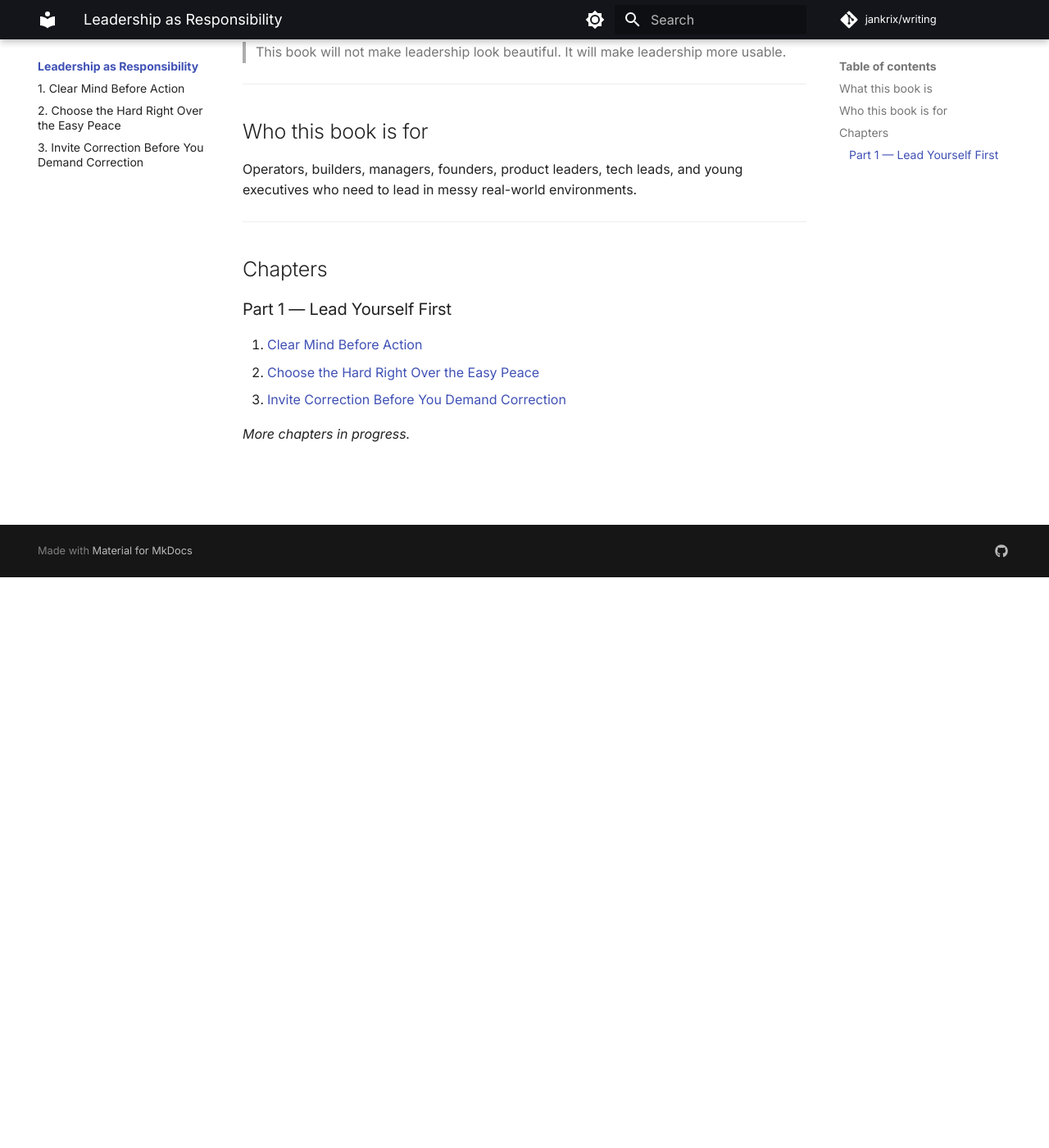
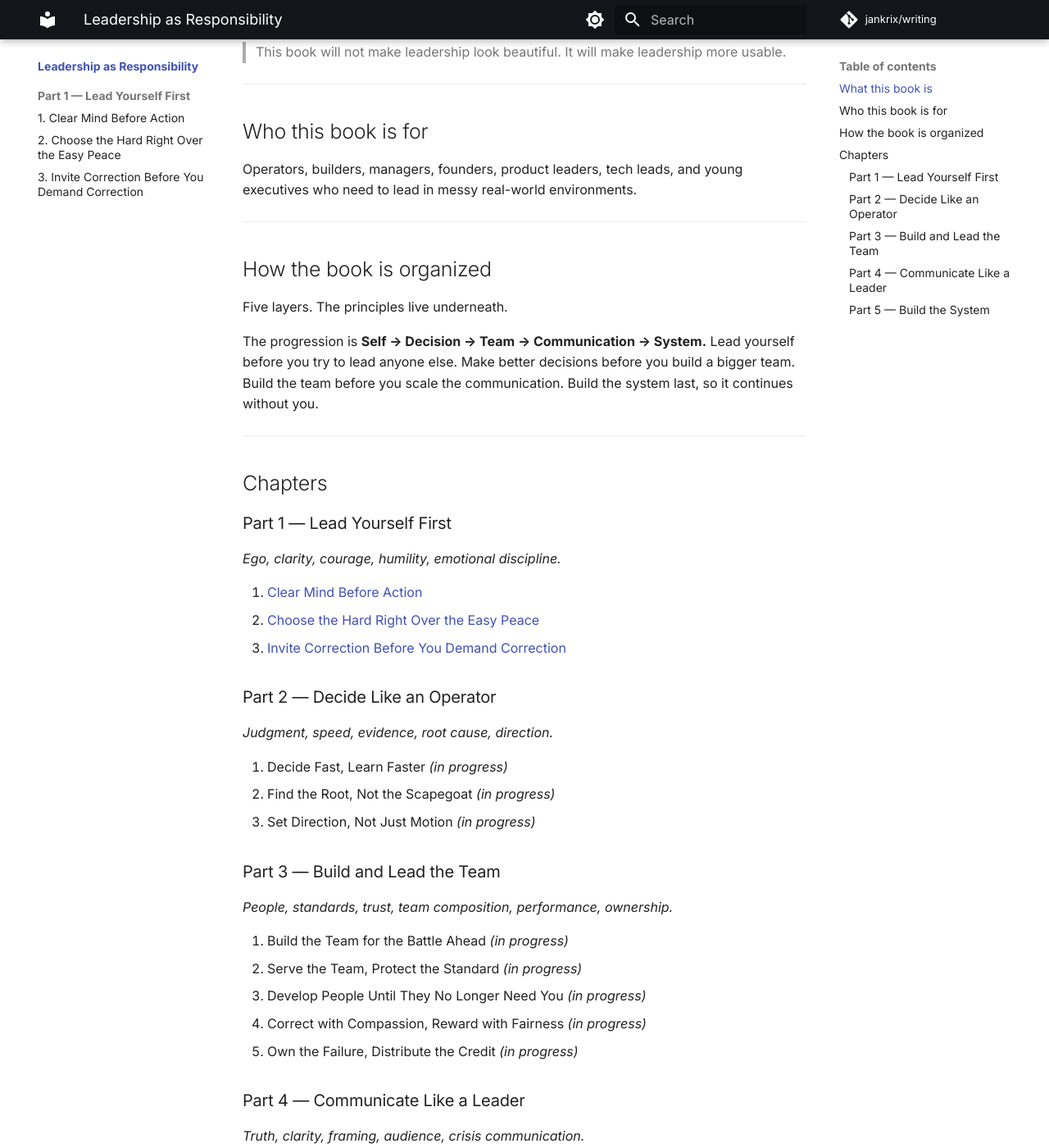
Before and after one commit to jankrix/writing, an MkDocs documentation site: the page built from docs/leadership-as-responsibility/index.md, in a window 1280 px wide and 1400 px high, scrolled down 696 px. Shown: the whole window at 82% size. Built offline with MkDocs 1.6.1 and Material for MkDocs 9.7.7, drawn with Linux system fonts in a browser that asks for light colours; comment, search, counter and statistics services are not loaded; some of the changed text lies outside the part shown.

Commit message:
Restructure TOC around 5-layer architecture
Headlines the book as five Parts (Self → Decision → Team → Communication →
System) with the 15 principles nested underneath. Future chapters mark as
"in progress" so the architecture is visible from day one. Sidebar nav
follows the same shape — Part 1 group with three chapters, more groups
as chapters arrive.

```diff
--- a/docs/leadership-as-responsibility/index.md
+++ b/docs/leadership-as-responsibility/index.md
@@ -26,12 +26,52 @@ Operators, builders, managers, founders, product leaders, tech leads, and young
 
 ---
 
+## How the book is organized
+
+Five layers. The principles live underneath.
+
+The progression is **Self → Decision → Team → Communication → System.** Lead yourself before you try to lead anyone else. Make better decisions before you build a bigger team. Build the team before you scale the communication. Build the system last, so it continues without you.
+
+---
+
 ## Chapters
 
 ### Part 1 — Lead Yourself First
+
+*Ego, clarity, courage, humility, emotional discipline.*
 
 1. [Clear Mind Before Action](01-clear-mind.md)
 2. [Choose the Hard Right Over the Easy Peace](02-hard-right.md)
 3. [Invite Correction Before You Demand Correction](03-invite-correction.md)
 
-*More chapters in progress.*
+### Part 2 — Decide Like an Operator
+
+*Judgment, speed, evidence, root cause, direction.*
+
+4. Decide Fast, Learn Faster *(in progress)*
+5. Find the Root, Not the Scapegoat *(in progress)*
+6. Set Direction, Not Just Motion *(in progress)*
+
+### Part 3 — Build and Lead the Team
+
+*People, standards, trust, team composition, performance, ownership.*
+
+7. Build the Team for the Battle Ahead *(in progress)*
+8. Serve the Team, Protect the Standard *(in progress)*
+9. Develop People Until They No Longer Need You *(in progress)*
+10. Correct with Compassion, Reward with Fairness *(in progress)*
+11. Own the Failure, Distribute the Credit *(in progress)*
+
+### Part 4 — Communicate Like a Leader
+
+*Truth, clarity, framing, audience, crisis communication.*
+
+12. Communicate More When Things Are Unclear *(in progress)*
+13. Adapt the Frame, Never the Truth *(in progress)*
+
+### Part 5 — Build the System
+
+*Sustainability, process, operating model, legacy.*
+
+14. Build Systems, Not Heroics *(in progress)*
+15. Build Legacy, Not Dependency *(in progress)*
--- a/mkdocs.yml
+++ b/mkdocs.yml
@@ -42,9 +42,10 @@ nav:
   - Home: index.md
   - Leadership as Responsibility:
       - leadership-as-responsibility/index.md
-      - 1. Clear Mind Before Action: leadership-as-responsibility/01-clear-mind.md
-      - 2. Choose the Hard Right Over the Easy Peace: leadership-as-responsibility/02-hard-right.md
-      - 3. Invite Correction Before You Demand Correction: leadership-as-responsibility/03-invite-correction.md
+      - Part 1 — Lead Yourself First:
+          - 1. Clear Mind Before Action: leadership-as-responsibility/01-clear-mind.md
+          - 2. Choose the Hard Right Over the Easy Peace: leadership-as-responsibility/02-hard-right.md
+          - 3. Invite Correction Before You Demand Correction: leadership-as-responsibility/03-invite-correction.md
 
 markdown_extensions:
   - admonition
```
